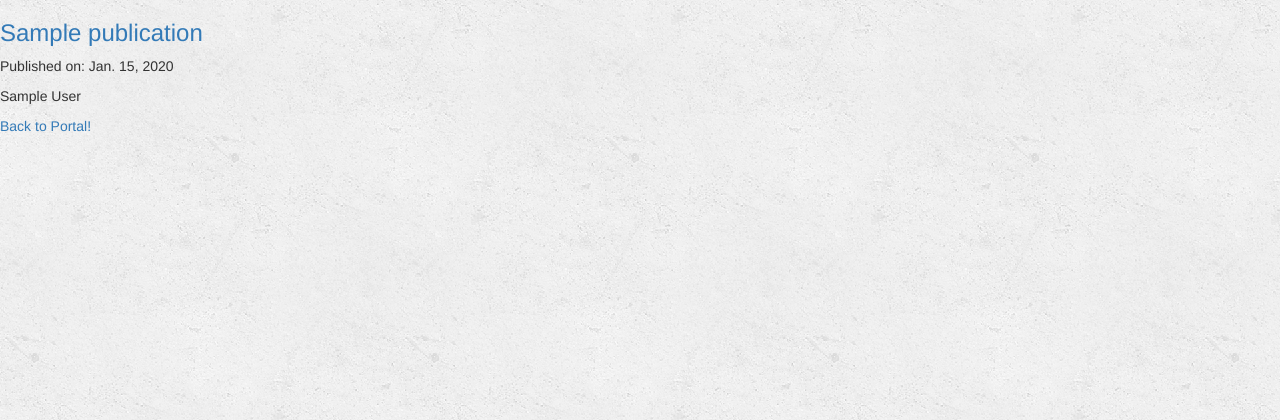
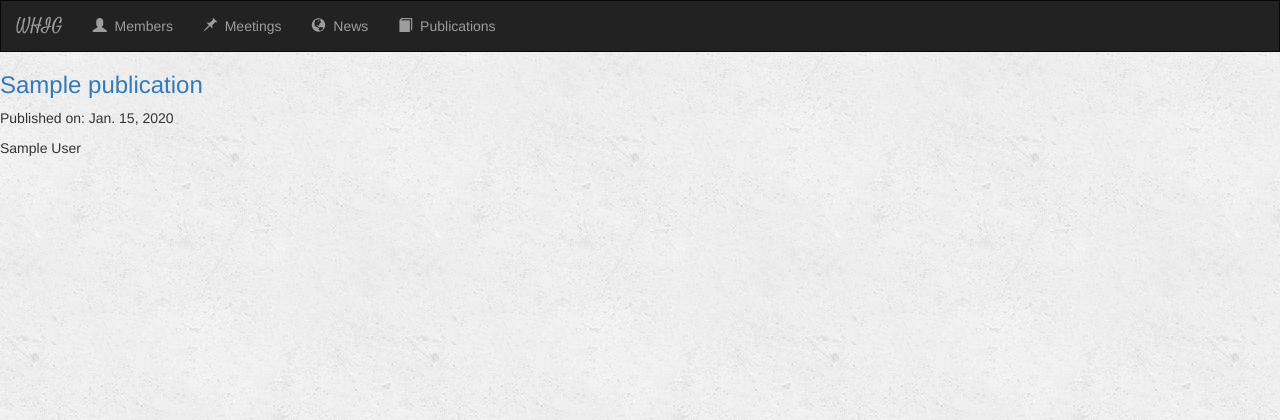
Before and after one commit to PoonLab/WHIG, a Django app: page /publications/1/ in a window 1280 px wide. Shown: the top 420 px of the page. Run offline with Django 3.2, Linux system fonts and the light colour scheme; tables that the repository leaves empty hold one stand-in row (values such as "Sample post"); some libraries are stand-ins or nearby versions.

Commit message:
finished a navigation bar using bootstrap. the bar includes icons and is responsive.

```diff
--- a/meetings/static/meetings/style.css
+++ b/meetings/static/meetings/style.css
@@ -1,3 +1,11 @@
 body {
     background: white url("images/background.png");
 }
+
+.navbar{
+    border-radius: 0;
+}
+
+.navbar-brand{
+    font-family: 'Satisfy', cursive;
+}
--- /dev/null
+++ b/portal/templates/portal/base.html
@@ -0,0 +1,42 @@
+<!DOCTYPE html>
+<html lang="en">
+<head>
+    <meta charset="UTF-8">
+    <title>{%  block title %}WHIG{% endblock %}</title>
+    <!-- External Dependencies -->
+    {% load staticfiles %}
+    <link rel="stylesheet" href="https://maxcdn.bootstrapcdn.com/bootstrap/3.3.7/css/bootstrap.min.css"/>
+    <link href='https://fonts.googleapis.com/css?family=Satisfy' rel='stylesheet' type='text/css'>
+    <link rel="stylesheet" type="text/css" href="{% static 'meetings/style.css' %}"/>
+    <script src="https://ajax.googleapis.com/ajax/libs/jquery/1.12.0/jquery.min.js"></script>
+    <script src="https://maxcdn.bootstrapcdn.com/bootstrap/3.3.7/js/bootstrap.min.js"></script>
+</head>
+<body>
+    <!-- Navigation Bar -->
+    <nav class="navbar navbar-inverse">
+        <div class="container-fluid">
+            <!-- Header -->
+            <div class="navbar-header">
+                <button type="button" class="navbar-toggle" data-toggle="collapse" data-target="#topNavBar">
+                    <span class="icon-bar"></span>
+                    <span class="icon-bar"></span>
+                    <span class="icon-bar"></span>
+                </button>
+                <a class="navbar-brand" href="/">WHIG</a>
+            </div>
+            <!-- Items -->
+            <div class="collapse navbar-collapse" id="topNavBar">
+                <ul class="nav navbar-nav">
+                    <li class=""><a href="{% url 'members:index' %}"><span class="glyphicon glyphicon-user" aria-hidden="true"></span>&nbsp; Members</a></li>
+                    <li class=""><a href="{% url 'meetings:index' %}"><span class="glyphicon glyphicon-pushpin" aria-hidden="true"></span>&nbsp; Meetings</a></li>
+                    <li class=""><a href="{% url 'news:index' %}"><span class="glyphicon glyphicon-globe" aria-hidden="true"></span>&nbsp; News</a></li>
+                    <li class=""><a href="{% url 'publications:index' %}"><span class="glyphicon glyphicon-book" aria-hidden="true"></span>&nbsp; Publications</a></li>
+                </ul>
+            </div>
+        </div>
+    </nav>
+    <!-- Core Content -->
+    {% block body %}
+    {% endblock %}
+</body>
+</html>
--- a/portal/templates/portal/index.html
+++ b/portal/templates/portal/index.html
@@ -1,5 +1,6 @@
-{% load staticfiles %}
-<link rel="stylesheet" type="text/css" href="{% static 'portal/style.css' %}"/>
+{% extends 'portal/base.html' %}
+{% block title %}WHIG{% endblock %}
+{% block body %}
     <h1><a href="/">WHIG</a></h1>
     {% if all_members %}
         <h3><a href="{% url 'members:index' %}">WHIG Members:</a></h3>
@@ -41,3 +42,4 @@
     {% else %}
         <h3>There aren't any Publications to display.</h3>
     {% endif %}
+{% endblock %}
--- a/publications/templates/publications/detail.html
+++ b/publications/templates/publications/detail.html
@@ -1,7 +1,7 @@
-{% load staticfiles %}
-<link rel="stylesheet" href="https://maxcdn.bootstrapcdn.com/bootstrap/3.3.7/css/bootstrap.min.css"/>
-<link rel="stylesheet" type="text/css" href="{% static 'publications/style.css' %}"/>
-<h3><a href="{{ publication.URL }}">{{ publication.title }}</a></h3>
-<p>Published on: {{ publication.date }}<br/></p>
-<p>{{ publication.authors_line }}</p>
-<a href="/">Back to Portal!</a>
+{% extends 'portal/base.html' %}
+{% block title %}{{ publication.title }}{% endblock %}
+{% block body %}
+    <h3><a href="{{ publication.URL }}">{{ publication.title }}</a></h3>
+    <p>Published on: {{ publication.date }}<br/></p>
+    <p>{{ publication.authors_line }}</p>
+{% endblock %}
```
Also changed, not shown: meetings/templates/meetings/detail.html (+4 -4 lines), meetings/templates/meetings/index.html (+4 -4 lines), members/templates/members/detail.html (+4 -4 lines), members/templates/members/index.html (+4 -4 lines), news/templates/news/detail.html (+4 -4 lines), news/templates/news/index.html (+4 -4 lines), publications/templates/publications/index.html (+4 -4 lines), portal/templates/portal/detail.html (deleted). Lines whose indentation alone changed are shown as unchanged.
